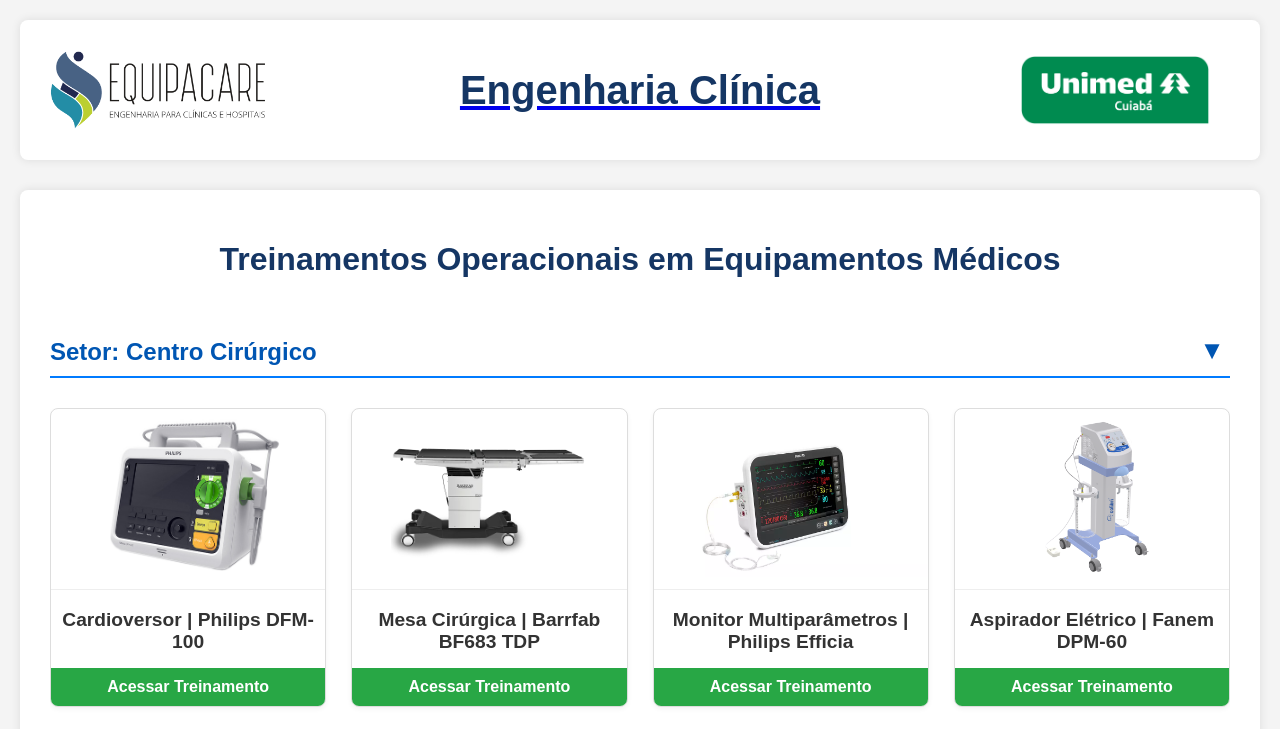
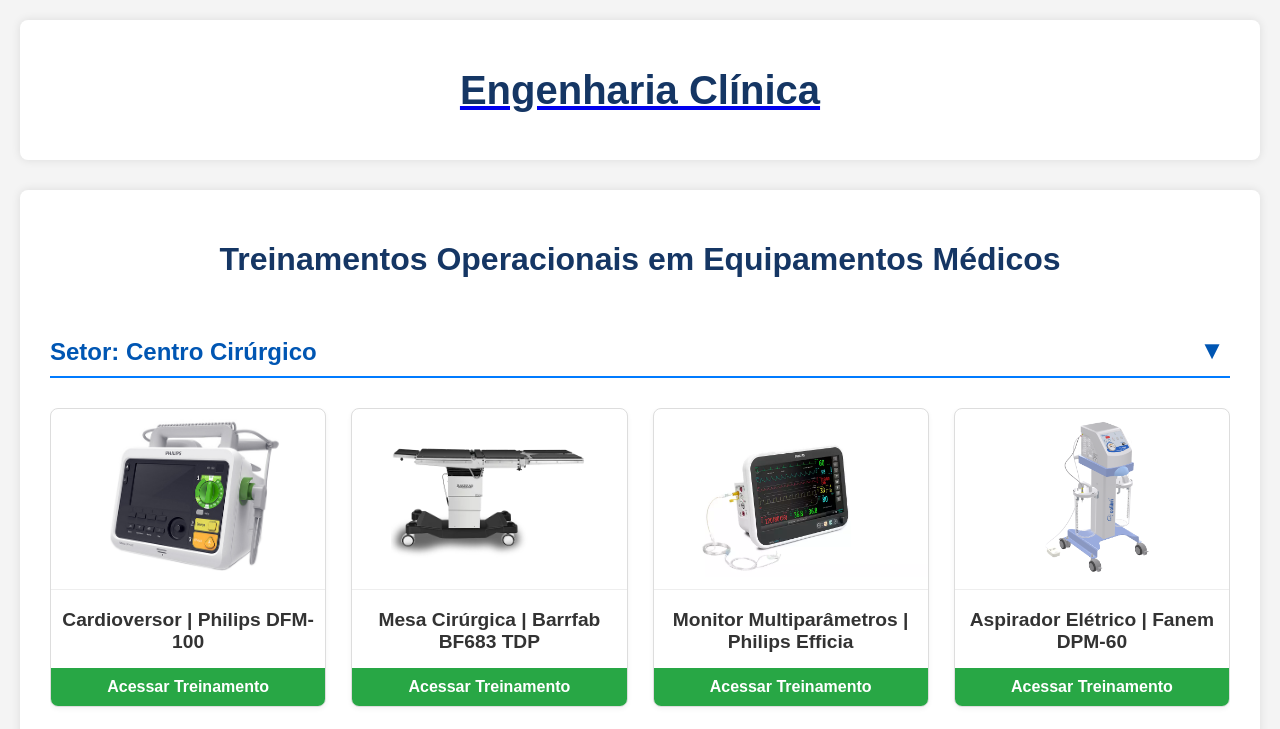
Before and after one commit to EngNascimentoRenato/treinamentos, a plain HTML site: page index.html in a window 1280 px wide. Shown: the top 729 px of the page. Drawn offline with Linux system fonts and the light colour scheme.

Commit message:
Update index.html

```diff
--- a/index.html
+++ b/index.html
@@ -12,13 +12,13 @@
 
 <body>
   <header class="header">
-    <div class="logo"></div>
+   <!-- <div class="logo"></div>-->
     <div class="title-container">
       <a href="https://equipacare.com.br/" target="_blank">
         <h1>Engenharia Clínica</h1>
       </a>
     </div>
-    <div class="logo_cba"></div>
+    <!-- <div class="logo_cba"></div>-->
   </header>
 
   <main class="container">
@@ -261,10 +261,9 @@
 
     <div id="filters">
       <div class="button-group">
-        <button id="showAllSectorsBtn" class="common-button">
+        <!--  <button id="showAllSectorsBtn" class="common-button">
           Ver Todos os Setores
-        </button>
-
+        </button>-->
         <a href="https://equipacare-edu.com.br/" class="common-button equipacare-edu-button" target="_blank">
           EquipacareEdu
         </a>
```
